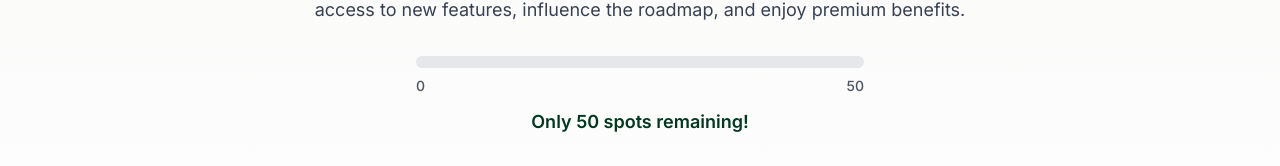
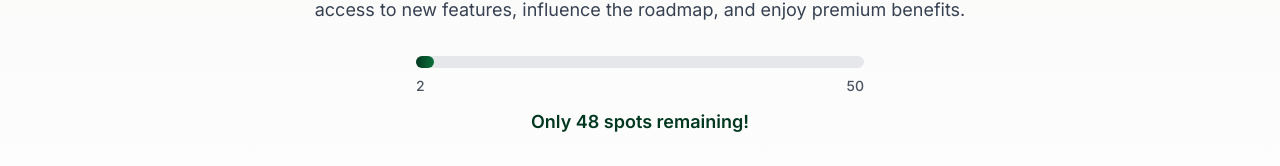
Before and after one commit to sheetlink/sheetlink-client, a Next.js app in the folder landing/: page /beta in a window 1280 px wide. Shown: the part 404-570 px from the top of the page. Built offline with nearby package versions, Linux system fonts and the light colour scheme; no server answers.

Commit message:
Update beta program counter to 2 filled slots

```diff
--- a/landing/src/pages/beta.tsx
+++ b/landing/src/pages/beta.tsx
@@ -14,7 +14,7 @@ export default function Beta() {
   const seoDescription = 'Join the first 50 Beta Members and get 2 years of transaction history, free forever. Shape the future of SheetLink.';
 
   // TODO: Update this counter manually as slots fill up
-  const slotsFilledCount = 0;
+  const slotsFilledCount = 2;
   const totalSlots = 50;
   const slotsRemaining = totalSlots - slotsFilledCount;
 
```
